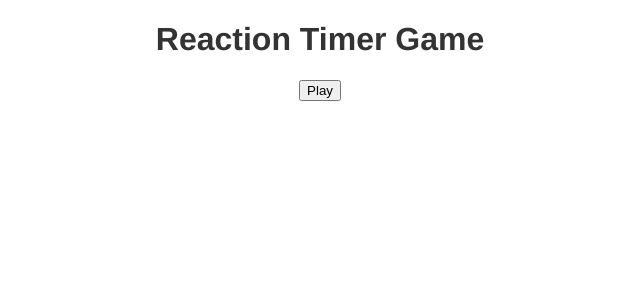
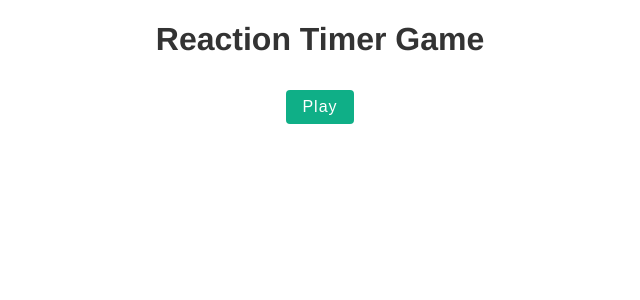
Before and after one commit to haikalrozhan/reaction_timer_game_vue3, a Vue app: page / in a window 1280 px wide. Shown: the top 300 px of the page, without its empty margins (320-960 px from the left). Built offline with nearby package versions, Linux system fonts and the light colour scheme.

Commit message:
styling button

```diff
--- a/src/App.vue
+++ b/src/App.vue
@@ -43,6 +43,21 @@
   text-align: center;
   color: #333;
 }
+button{
+ background: #0faf87;
+ color: white;
+ border: none;
+ padding: 8px 16px;
+ border-radius: 4px;
+ font-size: 16px;
+ letter-spacing: 1px;
+ cursor: pointer;
+ margin: 10px
+}
+button[disabled]{
+  opacity: 0.2;
+  cursor: not-allowed;
+}
 
 
 
--- a/src/components/Results.vue
+++ b/src/components/Results.vue
@@ -1,13 +1,32 @@
 <template>
   <p>Reaction Time - {{score}} ms</p>
+  <p class="rank">{{rank}}</p>
 </template>
 
 <script>
 export default {
-props: ['score']
+props: ['score'],
+data(){
+    return {
+        rank: null
+    }
+},
+mounted(){
+    if(this.score < 380){
+        this.rank = 'Fast Response'
+    }else if(this.score < 400){
+        this.rank = 'Slow Response'
+    }else{
+        this.rank = 'Very Slow Response'
+    }
+}
 }
 </script>
 
 <style>
-
+    .rank{
+        font-size: 1.4rem;
+        color: #0faf87;
+        font-weight: bold;
+    }
 </style>
```
